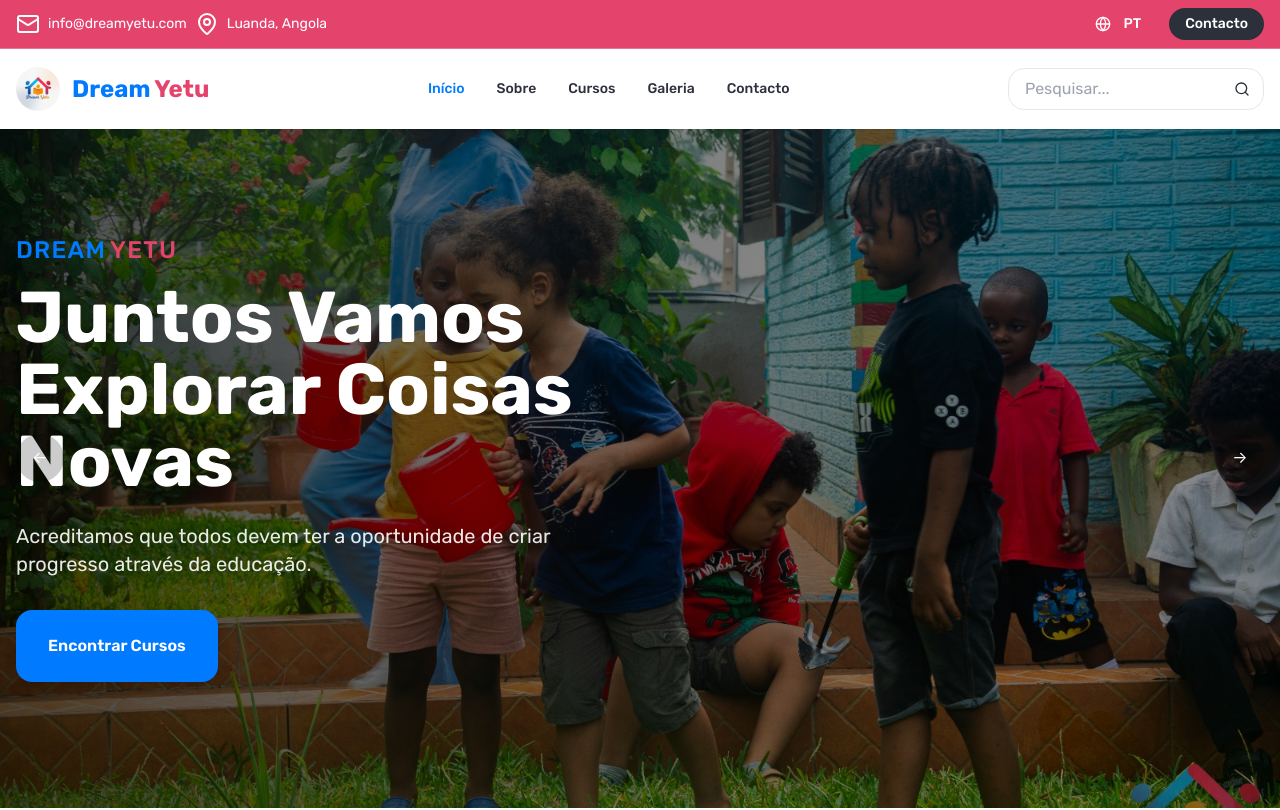
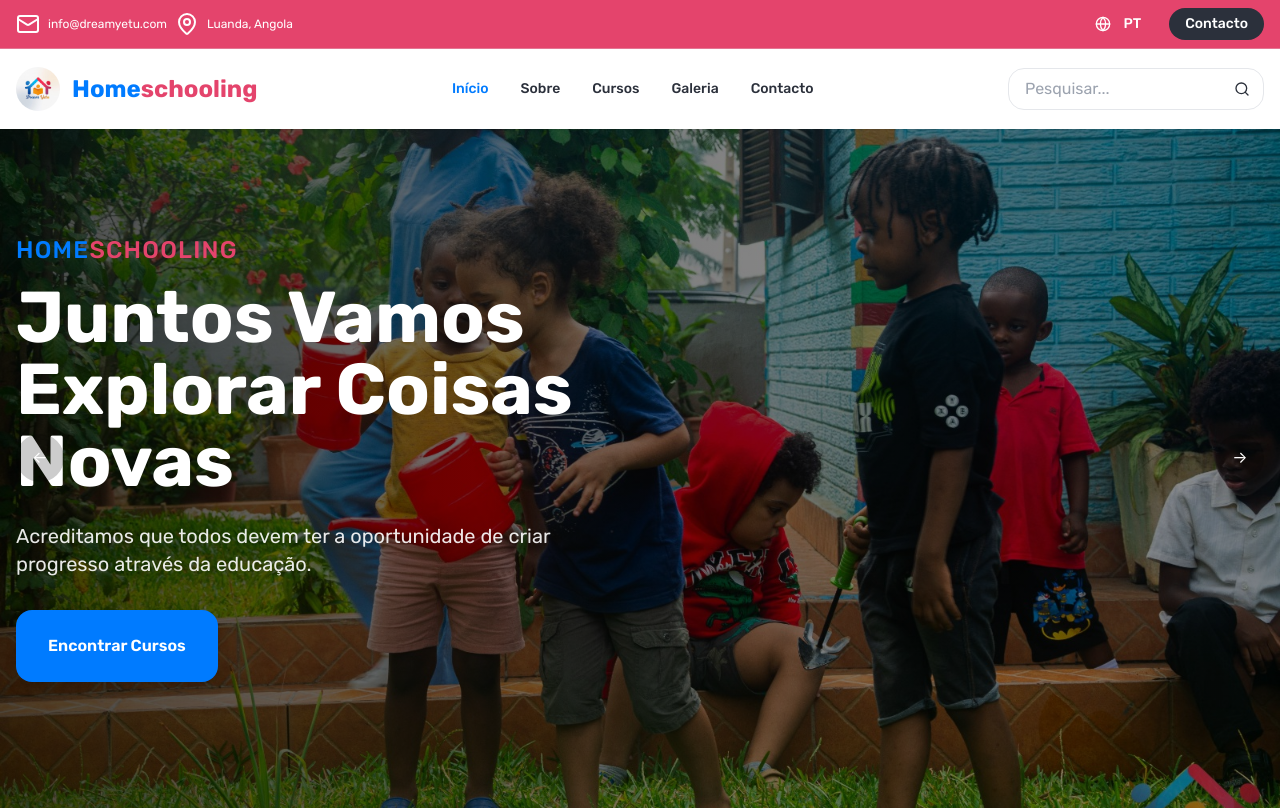
Before and after one commit to sandropanda21/dreamyetu, a React (Vite) app: page / in a window 1280 px wide. Shown: the top 810 px of the page. Built offline with nearby package versions, Linux system fonts and the light colour scheme; the HTML template or start-up script is replaced by a standard one.

Commit message:
style(ui) Mudei Dreamyetu para homeschooling

```diff
--- a/src/components/Hero.tsx
+++ b/src/components/Hero.tsx
@@ -43,8 +43,8 @@ const Hero = () => {
           className="max-w-2xl"
         >
           <p className="text-2xl font-medium mb-4 uppercase tracking-wider">
-            <span className="text-primary mr-1">DREAM</span>
-            <span className="text-secondary">YETU</span>
+            <span className="text-primary">Home</span>
+            <span className="text-secondary">schooling</span>
           </p>
           <h1 className="text-4xl md:text-6xl lg:text-7xl font-bold text-white mb-6 leading-tight">
             {t('hero.title')}
--- a/src/components/Navbar.tsx
+++ b/src/components/Navbar.tsx
@@ -33,9 +33,9 @@ const Navbar = () => {
           <div className="flex items-center justify-between text-sm">
             <div className="flex items-center gap-2 text-white">
               <Mail></Mail>
-              <span>info@dreamyetu.com</span>
+              <span className="text-[.875rem] sm:text-[.75rem]">info@dreamyetu.com</span>
               <MapPin></MapPin>
-              <span>Luanda, Angola</span>
+              <span className="text-[.875rem] sm:text-[.75rem]">Luanda, Angola</span>
             </div>
             <div className="flex items-center gap-3">
               <Button
@@ -63,8 +63,8 @@ const Navbar = () => {
               <img src={Logo} alt="Dream Yetu logo" className="rounded-full"/>
             </div>
             <span className="text-2xl font-bold">
-              <span className="text-primary mr-1">Dream</span>
-              <span className="text-secondary">Yetu</span>
+              <span className="text-primary">Home</span>
+              <span className="text-secondary">schooling</span>
             </span>
           </Link>
           <div className="hidden lg:flex items-center space-x-8">
--- a/tailwind.config.ts
+++ b/tailwind.config.ts
@@ -8,11 +8,12 @@ export default {
     container: {
       center: true,
       padding: "2rem",
-      screens: {
+    },
+    extend: {
+       screens: {
+        "xs": "320px",
         "2xl": "1400px",
       },
-    },
-    extend: {
       colors: {
         border: "hsl(var(--border))",
         input: "hsl(var(--input))",
```
